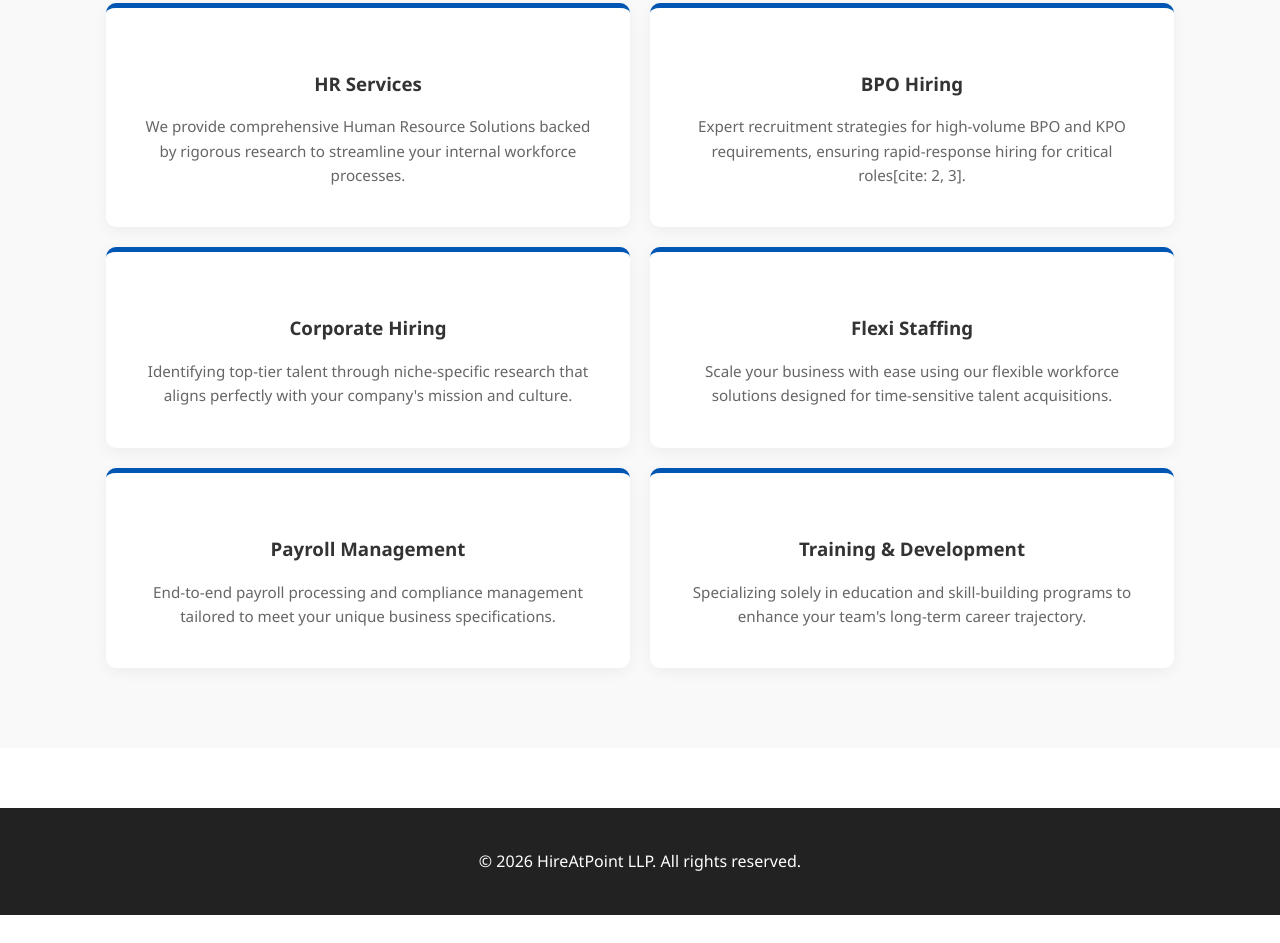
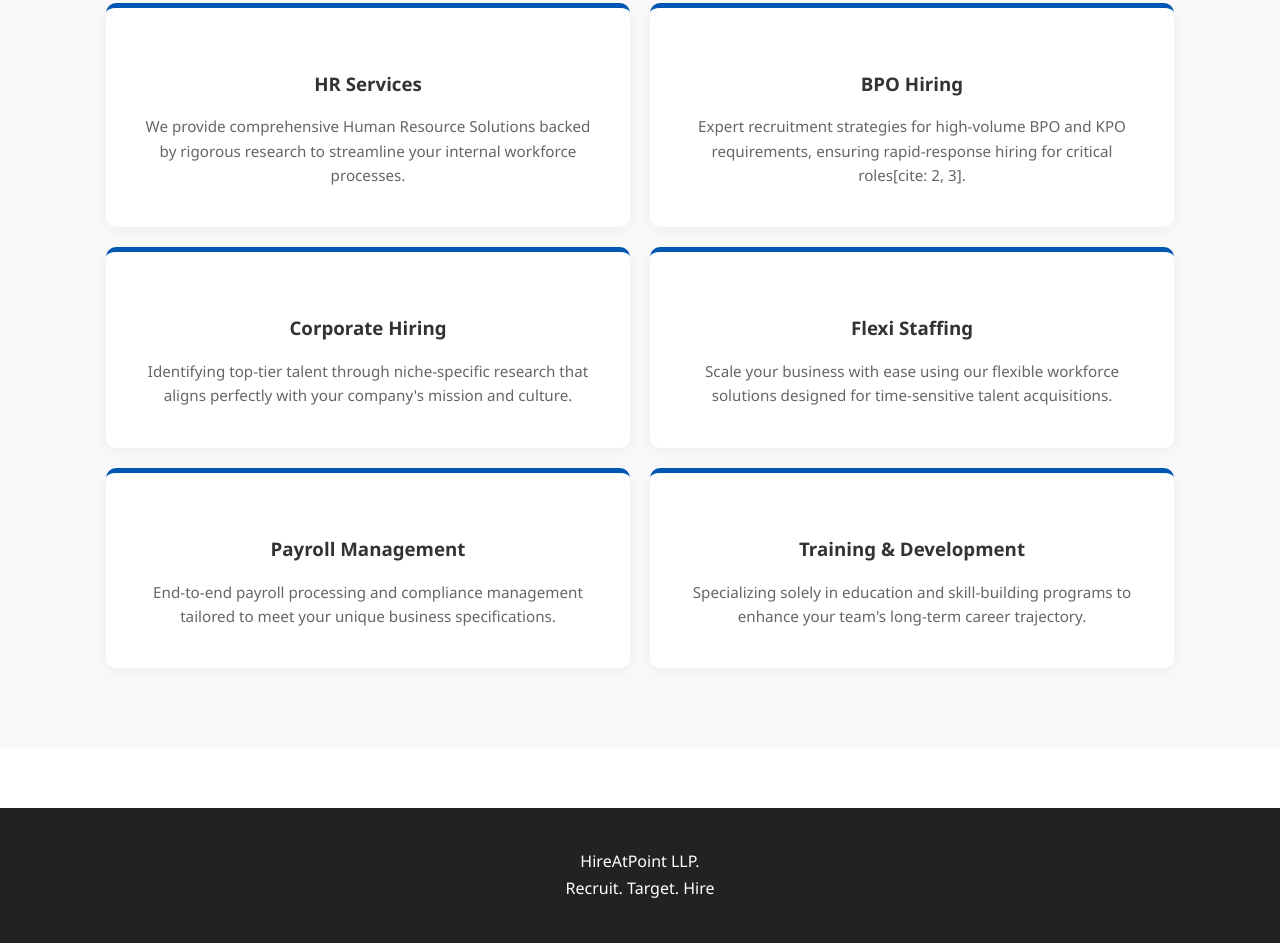
Before and after one commit to HireAtPoint/hireatpointllp.com, a plain HTML site: page services.html in a window 1280 px wide. Shown: the part 268-1211 px from the top of the page. Before the commit the page ends 1183 px from the top, so only its background shows below. Drawn offline with Linux system fonts and the light colour scheme.

Commit message:
Update services.html

```diff
--- a/services.html
+++ b/services.html
@@ -127,8 +127,8 @@
     </div>
 </section>
 
-    <footer>
-        <p>&copy; 2026 HireAtPoint LLP. All rights reserved.</p>
+    <footer><p> HireAtPoint LLP.</p>
+        <p> Recruit. Target. Hire</p>
      </footer>
 
 </body>
```
